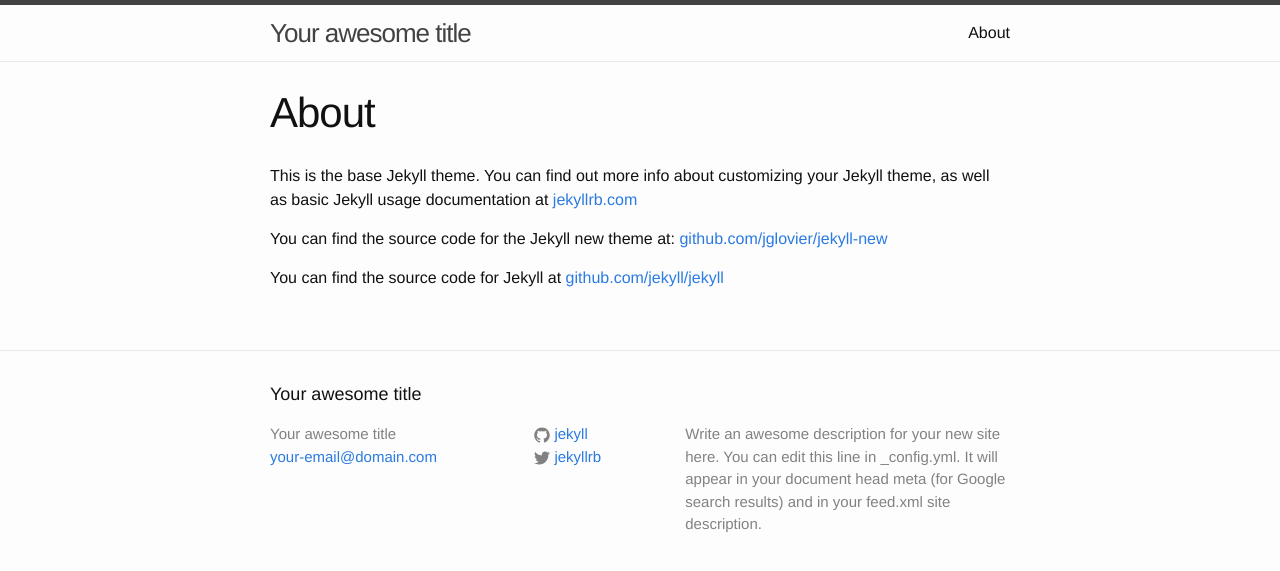
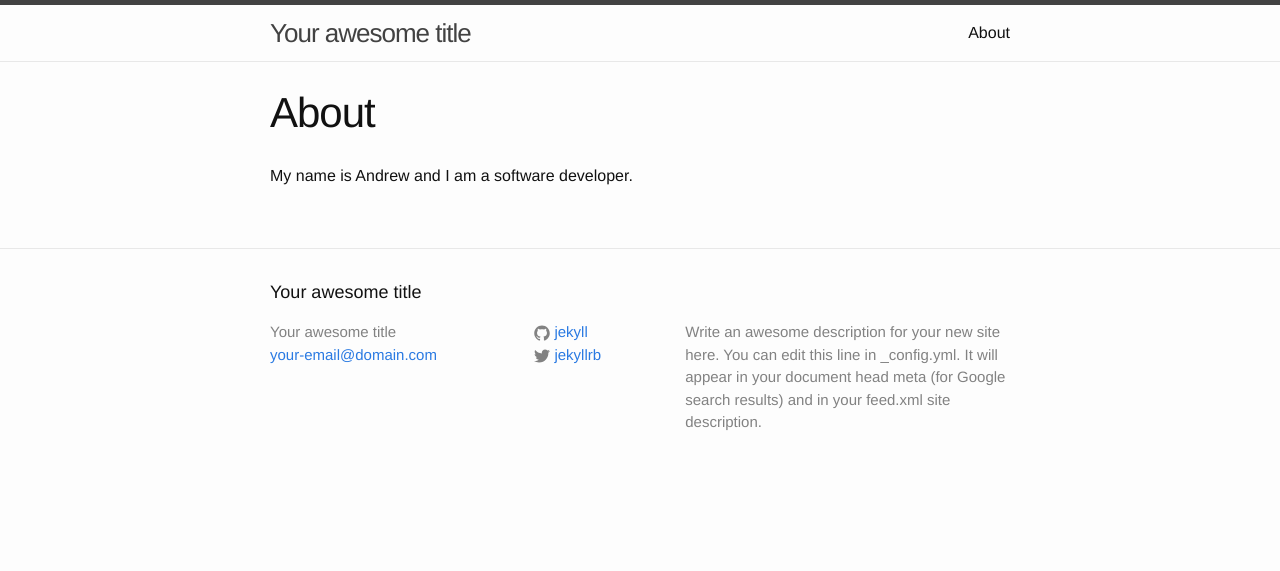
Before and after one commit to exosyphon/andrewcourter.com, a Jekyll site: the page built from about.md, in a window 1280 px wide. Shown: the top 571 px of the page. Built offline with Jekyll 4.4.1, drawn with Linux system fonts in a browser that asks for light colours.

Commit message:
Update about and first post

```diff
--- a/about.md
+++ b/about.md
@@ -4,8 +4,4 @@ title: About
 permalink: /about/
 ---
 
-This is the base Jekyll theme. You can find out more info about customizing your Jekyll theme, as well as basic Jekyll usage documentation at [jekyllrb.com](http://jekyllrb.com/)
-
-You can find the source code for the Jekyll new theme at: [github.com/jglovier/jekyll-new](https://github.com/jglovier/jekyll-new)
-
-You can find the source code for Jekyll at [github.com/jekyll/jekyll](https://github.com/jekyll/jekyll)
+My name is Andrew and I am a software developer.
```
Also changed, not shown: _posts/2015-08-09-obligatory-first-post.markdown (added, +8 -0 lines), _posts/2015-08-09-welcome-to-jekyll.markdown (deleted, +0 -25 lines).
